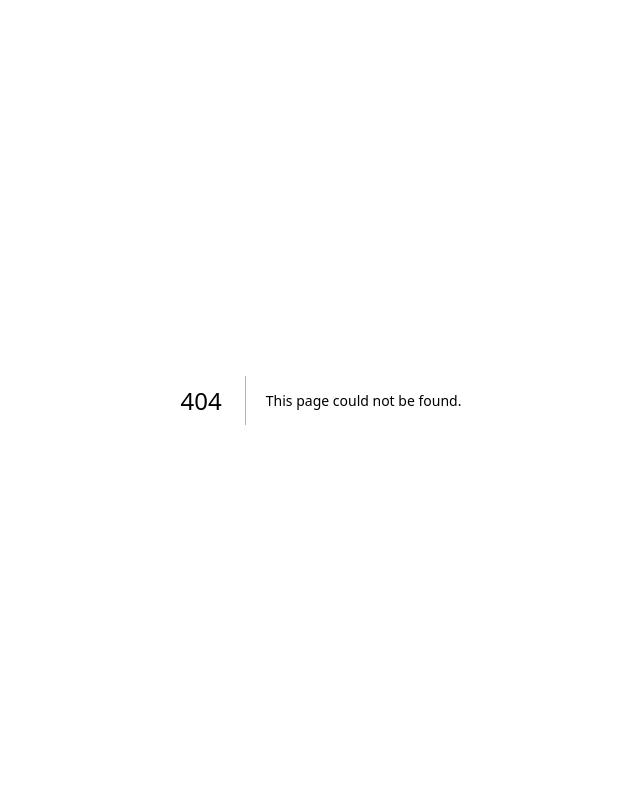
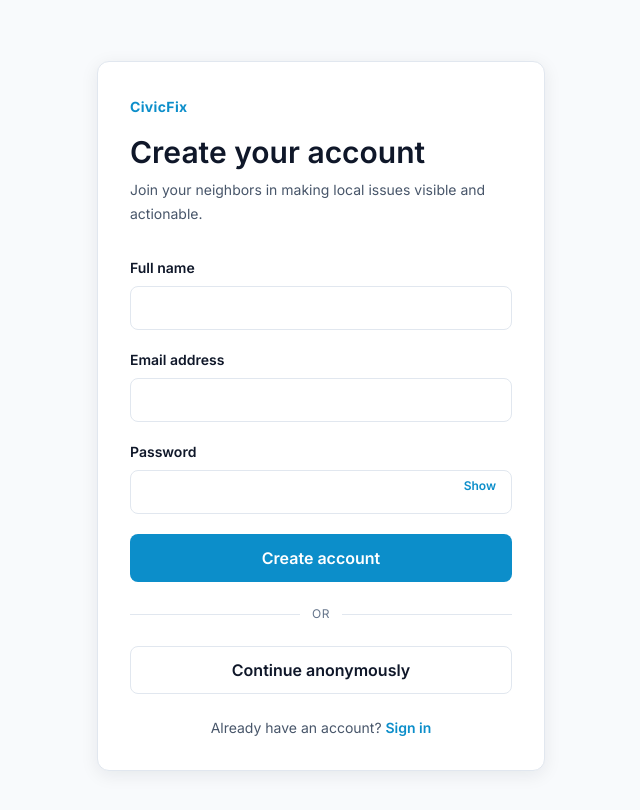
Before and after one commit to zaidhasann/civicfix, a Next.js app in the folder apps/web/: page /signup in a window 1280 px wide. Before the commit this address had no page. Shown: the top 810 px of the page, without its empty margins (319-959 px from the left). Built offline with nearby package versions, Linux system fonts and the light colour scheme.

Commit message:
feat(web): login and signup pages
feat(web): login and signup pages

```diff
--- /dev/null
+++ b/apps/web/app/login/page.tsx
@@ -0,0 +1,5 @@
+import { AuthForm } from '../../components/auth/auth-form';
+
+export default function LoginPage() {
+  return <AuthForm mode="login" />;
+}
--- /dev/null
+++ b/apps/web/app/signup/page.tsx
@@ -0,0 +1,5 @@
+import { AuthForm } from '../../components/auth/auth-form';
+
+export default function SignupPage() {
+  return <AuthForm mode="signup" />;
+}
--- /dev/null
+++ b/apps/web/components/auth/auth-form.tsx
@@ -0,0 +1,201 @@
+'use client';
+
+import Link from 'next/link';
+import { useState, type FormEvent } from 'react';
+
+import { Button } from '../ui/button';
+import { Card, CardContent, CardHeader } from '../ui/card';
+import { Input } from '../ui/input';
+import { mockLogin, mockSignup, type AuthCredentials } from '../../lib/mock-auth';
+
+type AuthMode = 'login' | 'signup';
+
+interface AuthFormProps {
+  mode: AuthMode;
+}
+
+type FormErrors = Partial<Record<'name' | 'email' | 'password' | 'form', string>>;
+
+const emailPattern = /^[^\s@]+@[^\s@]+\.[^\s@]+$/;
+
+function validate(values: AuthCredentials, mode: AuthMode): FormErrors {
+  const errors: FormErrors = {};
+
+  if (mode === 'signup' && (!values.name || values.name.trim().length < 2)) {
+    errors.name = 'Enter your name (at least 2 characters).';
+  }
+  if (!values.email) {
+    errors.email = 'Enter your email address.';
+  } else if (!emailPattern.test(values.email)) {
+    errors.email = 'Enter a valid email address.';
+  }
+  if (!values.password) {
+    errors.password = 'Enter your password.';
+  } else if (values.password.length < 8) {
+    errors.password = 'Use at least 8 characters.';
+  }
+
+  return errors;
+}
+
+export function AuthForm({ mode }: AuthFormProps) {
+  const isSignup = mode === 'signup';
+  const [values, setValues] = useState<AuthCredentials>({ name: '', email: '', password: '' });
+  const [errors, setErrors] = useState<FormErrors>({});
+  const [showPassword, setShowPassword] = useState(false);
+  const [isLoading, setIsLoading] = useState(false);
+  const [successMessage, setSuccessMessage] = useState('');
+
+  function updateValue(field: keyof AuthCredentials, value: string) {
+    setValues((current) => ({ ...current, [field]: value }));
+    setErrors((current) => ({ ...current, [field]: undefined, form: undefined }));
+    setSuccessMessage('');
+  }
+
+  async function handleSubmit(event: FormEvent<HTMLFormElement>) {
+    event.preventDefault();
+    const validationErrors = validate(values, mode);
+    setErrors(validationErrors);
+    setSuccessMessage('');
+    if (Object.keys(validationErrors).length > 0) return;
+
+    setIsLoading(true);
+    try {
+      const result = isSignup ? await mockSignup(values) : await mockLogin(values);
+      setSuccessMessage(`Welcome, ${result.user.name}. Your account is ready.`);
+    } catch (error) {
+      setErrors({
+        form: error instanceof Error ? error.message : 'Something went wrong. Please try again.',
+      });
+    } finally {
+      setIsLoading(false);
+    }
+  }
+
+  function continueAnonymously() {
+    setSuccessMessage('You can continue anonymously and report an issue without an account.');
+    setErrors({});
+  }
+
+  return (
+    <main className="min-h-screen bg-neutral-50 px-4 py-8 text-text sm:px-6 sm:py-12">
+      <div className="mx-auto flex min-h-[calc(100vh-4rem)] w-full max-w-md items-center justify-center">
+        <Card className="w-full">
+          <CardHeader className="space-y-4 p-6 sm:p-8">
+            <Link
+              className="w-fit text-sm font-bold tracking-wide text-primary focus-visible:outline-none focus-visible:ring-2 focus-visible:ring-primary focus-visible:ring-offset-2"
+              href="/"
+            >
+              CivicFix
+            </Link>
+            <div className="space-y-2">
+              <h1 className="text-2xl font-semibold text-text sm:text-3xl">
+                {isSignup ? 'Create your account' : 'Welcome back'}
+              </h1>
+              <p className="text-sm leading-6 text-neutral-600">
+                {isSignup
+                  ? 'Join your neighbors in making local issues visible and actionable.'
+                  : 'Sign in to track your reports and help improve your community.'}
+              </p>
+            </div>
+          </CardHeader>
+
+          <CardContent className="p-6 pt-0 sm:p-8 sm:pt-0">
+            {errors.form ? (
+              <div
+                aria-live="polite"
+                className="mb-5 rounded-md border border-danger/30 bg-danger/10 px-3 py-3 text-sm text-danger"
+                role="alert"
+              >
+                {errors.form}
+              </div>
+            ) : null}
+            {successMessage ? (
+              <div
+                aria-live="polite"
+                className="mb-5 rounded-md border border-success/30 bg-success/10 px-3 py-3 text-sm text-success"
+                role="status"
+              >
+                {successMessage}
+              </div>
+            ) : null}
+
+            <form className="space-y-5" noValidate onSubmit={handleSubmit}>
+              {isSignup ? (
+                <Input
+                  autoComplete="name"
+                  error={errors.name}
+                  label="Full name"
+                  onChange={(event) => updateValue('name', event.target.value)}
+                  value={values.name}
+                />
+              ) : null}
+              <Input
+                autoComplete="email"
+                error={errors.email}
+                label="Email address"
+                onChange={(event) => updateValue('email', event.target.value)}
+                type="email"
+                value={values.email}
+              />
+              <div className="relative">
+                <Input
+                  autoComplete={isSignup ? 'new-password' : 'current-password'}
+                  className="pr-20"
+                  error={errors.password}
+                  label="Password"
+                  onChange={(event) => updateValue('password', event.target.value)}
+                  type={showPassword ? 'text' : 'password'}
+                  value={values.password}
+                />
+                <button
+                  aria-label={showPassword ? 'Hide password' : 'Show password'}
+                  className="absolute right-2 top-8 rounded px-2 py-1 text-xs font-semibold text-primary focus-visible:outline-none focus-visible:ring-2 focus-visible:ring-primary"
+                  onClick={() => setShowPassword((current) => !current)}
+                  type="button"
+                >
+                  {showPassword ? 'Hide' : 'Show'}
+                </button>
+              </div>
+              <Button
+                className="w-full"
+                loading={isLoading}
+                loadingLabel={isSignup ? 'Creating account' : 'Signing in'}
+                size="lg"
+                type="submit"
+              >
+                {isSignup ? 'Create account' : 'Sign in'}
+              </Button>
+            </form>
+
+            <div className="my-6 flex items-center gap-3 text-xs uppercase tracking-wider text-neutral-500">
+              <span aria-hidden="true" className="h-px flex-1 bg-border" />
+              <span>or</span>
+              <span aria-hidden="true" className="h-px flex-1 bg-border" />
+            </div>
+
+            <Button
+              className="w-full"
+              onClick={continueAnonymously}
+              size="lg"
+              type="button"
+              variant="secondary"
+            >
+              Continue anonymously
+            </Button>
+
+            <p className="mt-6 text-center text-sm text-neutral-600">
+              {isSignup ? 'Already have an account?' : 'New to CivicFix?'}{' '}
+              <Link
+                className="font-semibold text-primary underline-offset-4 hover:underline focus-visible:outline-none focus-visible:ring-2 focus-visible:ring-primary"
+                href={isSignup ? '/login' : '/signup'}
+              >
+                {isSignup ? 'Sign in' : 'Create an account'}
+              </Link>
+            </p>
+          </CardContent>
+        </Card>
+      </div>
+    </main>
+  );
+}
--- /dev/null
+++ b/apps/web/lib/mock-auth.ts
@@ -0,0 +1,41 @@
+export interface AuthCredentials {
+  email: string;
+  password: string;
+  name?: string;
+}
+
+export interface AuthResult {
+  user: {
+    email: string;
+    name: string;
+  };
+}
+
+const wait = (duration: number) => new Promise((resolve) => setTimeout(resolve, duration));
+
+export async function mockLogin(credentials: AuthCredentials): Promise<AuthResult> {
+  await wait(700);
+
+  if (
+    credentials.email.toLowerCase() === 'demo@civicfix.test' &&
+    credentials.password !== 'Password123!'
+  ) {
+    throw new Error('That password is not correct. Try Password123! for the demo account.');
+  }
+
+  return {
+    user: { email: credentials.email, name: 'CivicFix citizen' },
+  };
+}
+
+export async function mockSignup(credentials: AuthCredentials): Promise<AuthResult> {
+  await wait(900);
+
+  if (credentials.email.toLowerCase() === 'taken@civicfix.test') {
+    throw new Error('An account already exists with this email.');
+  }
+
+  return {
+    user: { email: credentials.email, name: credentials.name ?? 'CivicFix citizen' },
+  };
+}
```
